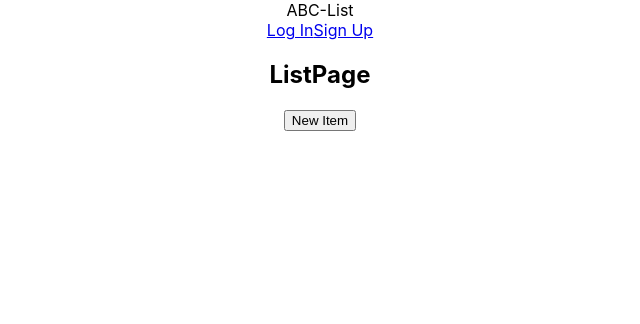
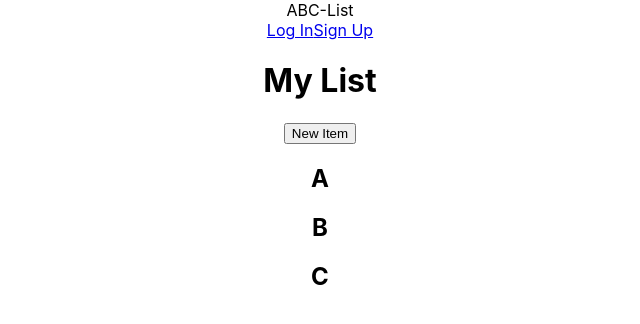
Before and after one commit to amanalem/abc-list-react, a React (Create React App) app: page /my-list in a window 1280 px wide. Shown: the top 324 px of the page, without its empty margins (320-960 px from the left). Built offline with nearby package versions, Linux system fonts and the light colour scheme.

Commit message:
I've added a key to the map function but it still isn't being recognized

```diff
--- a/src/App.js
+++ b/src/App.js
@@ -15,7 +15,9 @@ import listService from "./utils/listService";
 function App() {
   const [user, setUser] = useState(null);
 
-  const [list, setList] = useState({});
+  const [aList, setAList] = useState(null);
+  const [bList, setBList] = useState(null);
+  const [cList, setCList] = useState(null);
 
   /*--- LifeCycle Methods ---*/
 
@@ -51,12 +53,19 @@ function App() {
         />
         <Route
           path="/my-list"
-          element={<ListPage user={user} setList={setList} list={list} />}
+          element={
+            <ListPage
+              user={user}
+              setAList={setAList}
+              aList={aList}
+              setBList={setBList}
+              bList={bList}
+              setCList={setCList}
+              cList={cList}
+            />
+          }
         />
-        <Route
-          path="/new"
-          element={<NewItemPage user={user} setList={setList} />}
-        />
+        <Route path="/new" element={<NewItemPage user={user} />} />
         <Route
           path="/*"
           element={user ? <Navigate to="/my-list" /> : <Navigate to="/login" />}
--- /dev/null
+++ b/src/components/ListItem.jsx
@@ -0,0 +1,11 @@
+import React from "react";
+
+const ListItem = ({ entry, key }) => {
+  return (
+    <div>
+      <h3>{entry}</h3>
+    </div>
+  );
+};
+
+export default ListItem;
--- a/src/pages/ListPage.jsx
+++ b/src/pages/ListPage.jsx
@@ -4,8 +4,17 @@ import axios from "axios";
 import { Link } from "react-router-dom";
 import userService from "../utils/userService";
 import listService from "../utils/listService";
+import ListItem from "../components/ListItem";
 
-const ListPage = ({ user, setList, list }) => {
+const ListPage = ({
+  user,
+  setAList,
+  setBList,
+  setCList,
+  aList,
+  bList,
+  cList,
+}) => {
   const [message, setMessage] = useState({
     message: "",
   });
@@ -17,19 +26,36 @@ const ListPage = ({ user, setList, list }) => {
   useEffect(() => {
     try {
       listService.index(user._id).then((list) => {
-        setList(list);
+        setAList([list.aList]);
+      });
+      listService.index(user._id).then((list) => {
+        setBList([list.bList]);
+      });
+      listService.index(user._id).then((list) => {
+        setCList([list.cList]);
       });
     } catch (err) {
       updateMessage(err.message);
     }
-  }, []);
+  }, [user]);
 
   return (
     <div>
-      <h2>ListPage</h2>
+      <h1>My List</h1>
       <Link to="/new">
         <button>New Item</button>
       </Link>
+      <h2>A</h2>
+
+      {aList &&
+        aList.map((item) => {
+          return (
+            <ListItem key={item._id} entry={item.entry} isDone={item.isDone} />
+          );
+        })}
+
+      <h2>B</h2>
+      <h2>C</h2>
     </div>
   );
 };
```
